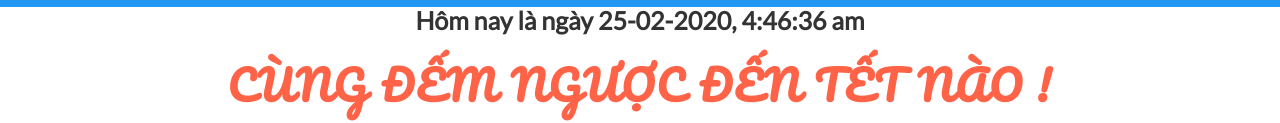
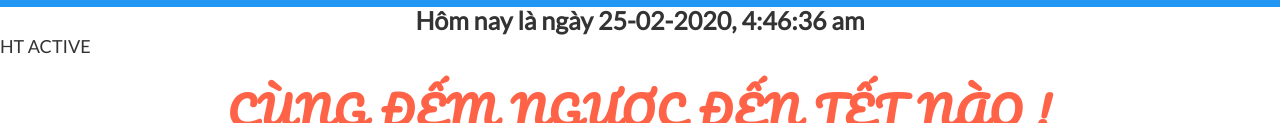
Before and after one commit to htactive-viettq/react-happy-new-year-2020, a Gatsby site: page / in a window 1280 px wide. Shown: the part 538-661 px from the top of the page. Built offline with nearby package versions, Linux system fonts and the light colour scheme; Gatsby itself is replaced by a stand-in of ours.

Commit message:
viet-test

```diff
--- a/src/pages/index.js
+++ b/src/pages/index.js
@@ -97,6 +97,7 @@ const IndexPage = () => (
     </GridContainer>
     <CountDownWrapper id="count-down-wrapper">
     <Today>Hôm nay là ngày {moment().format('DD-MM-YYYY, h:mm:ss a')}</Today>
+    <div> HT ACTIVE </div>
     <Countdown timeTillDate="01 25 2020, 00:00 am" timeFormat="MM DD YYYY, h:mm a" />
     </CountDownWrapper>
     <AudioWrapper>
```
